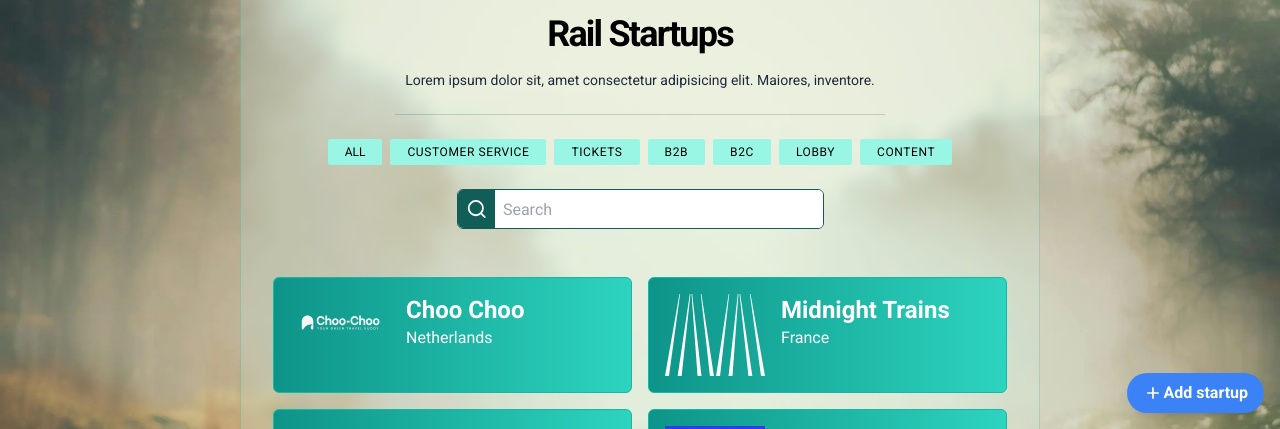
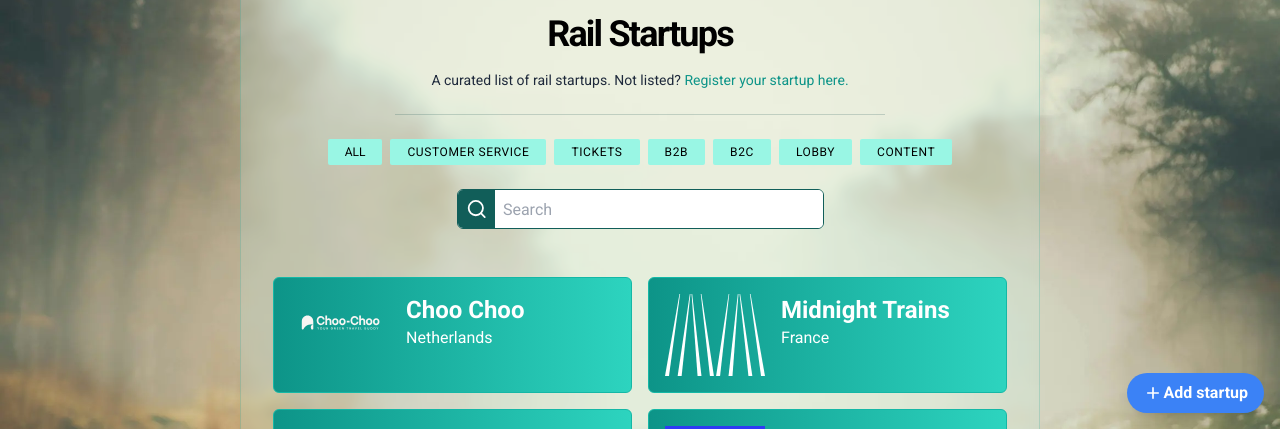
Before and after one commit to zoefapp/railstartups.org, an Astro site: page / in a window 1280 px wide. Shown: the part 371-800 px from the top of the page. Built offline with nearby package versions, Linux system fonts and the light colour scheme; Astro itself is replaced by a stand-in of ours.

Commit message:
Changed lorem ipsum text for a short intro with a link

```diff
--- a/src/components/StartupsContainer.tsx
+++ b/src/components/StartupsContainer.tsx
@@ -30,7 +30,7 @@
             <img src={HeroLogo.src} alt="Logo" className="size-72 shrink-0 mx-auto" />
             <h1 className="text-4xl font-bold tracking-tighter text-center my-4">Rail Startups</h1>
             <p className="text-center text-pretty text-sm text-slate-800">
-                Lorem ipsum dolor sit, amet consectetur adipisicing elit. Maiores, inventore.
+                A curated list of rail startups. Not listed? <a className="text-teal-600" href="https://tally.so/r/wL0XN1" target="_blank">Register your startup here.</a>
             </p>
             <div className="border-b border-teal-900/20 mx-auto w-2/3 my-6"></div>
             <div className="grid items-center gap-4">
```
